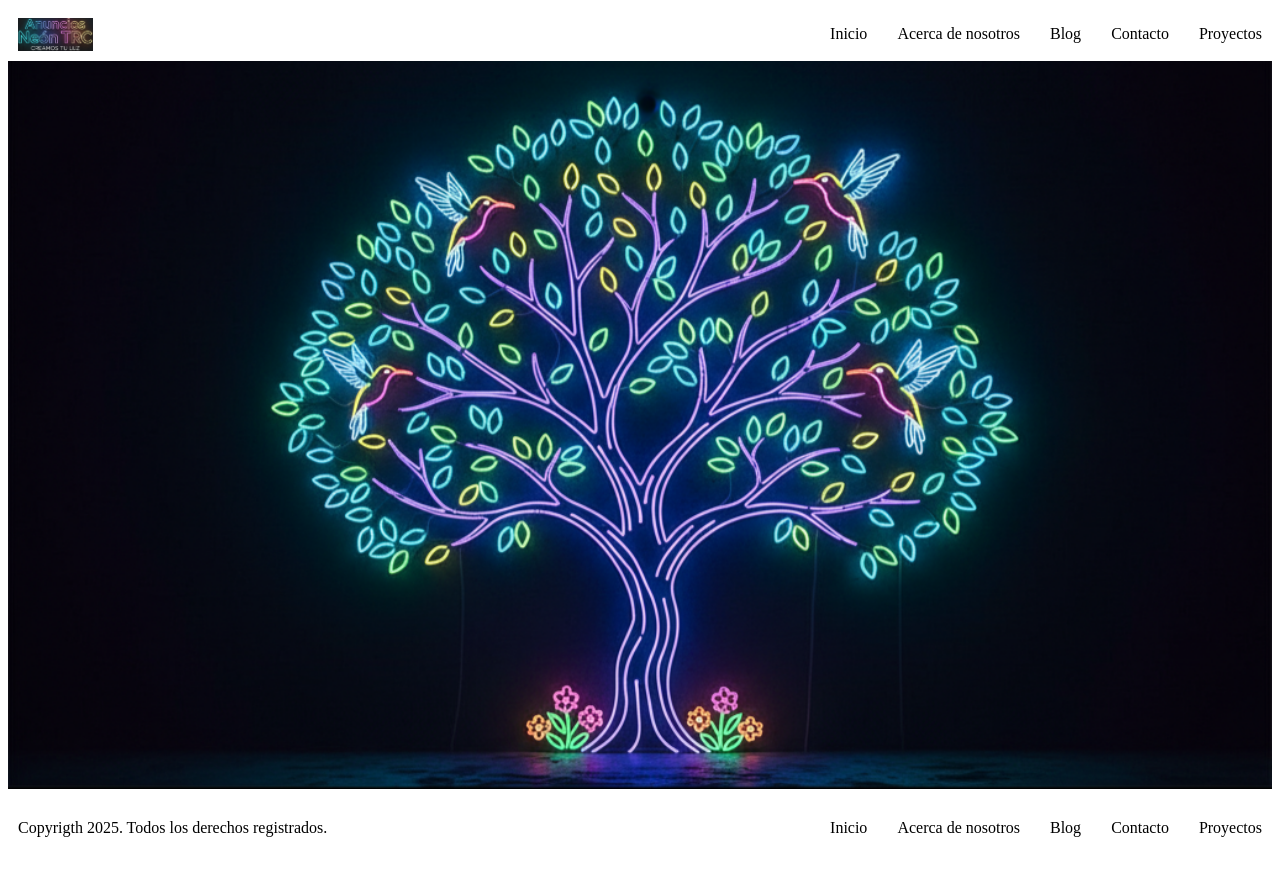
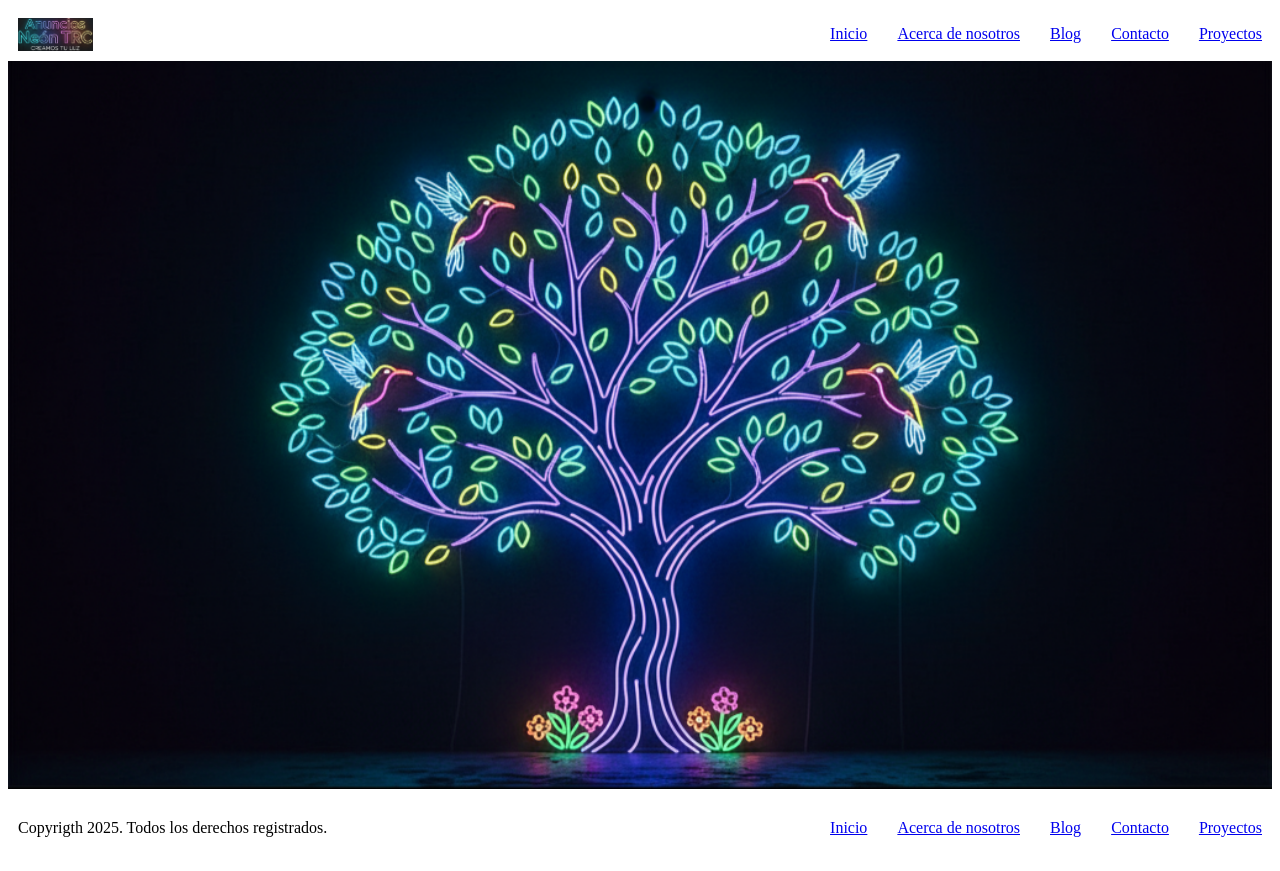
Before and after one commit to arnulfopinedo/anuncios-neon-trc, a React (Create React App) app: page / in a window 1280 px wide. Built offline with nearby package versions, Linux system fonts and the light colour scheme.

Commit message:
Activando links

```diff
--- a/src/Components/Footer/index.js
+++ b/src/Components/Footer/index.js
@@ -6,11 +6,11 @@ const Footer = () => {
                     <p>Copyrigth 2025. Todos los derechos registrados.</p>
                 </section>
                 <section className="footer-menu">
-                    <a className='footer-menu-link'>Inicio</a>
-                    <a className='footer-menu-link'>Acerca de nosotros</a>
-                    <a className='footer-menu-link'>Blog</a>
-                    <a className='footer-menu-link'>Contacto</a>
-                    <a className='footer-menu-link'>Proyectos</a>
+                    <a href="/home" className='footer-menu-link'>Inicio</a>
+                    <a href="/home" className='footer-menu-link'>Acerca de nosotros</a>
+                    <a href="/home" className='footer-menu-link'>Blog</a>
+                    <a href="/home" className='footer-menu-link'>Contacto</a>
+                    <a href="/home" className='footer-menu-link'>Proyectos</a>
                 </section>
             </footer>
         </>
--- a/src/Components/Header/index.js
+++ b/src/Components/Header/index.js
@@ -6,11 +6,11 @@ const Header = () => {
           <header className='header'>
             <img src={logotipo} alt='Logotipo'/>
             <section className='header-menu'>
-                <a className='header-menu__link'>Inicio</a>
-                <a className='header-menu__link'>Acerca de nosotros</a>
-                <a className='header-menu__link'>Blog</a>
-                <a className='header-menu__link'>Contacto</a>
-                <a className='header-menu__link'>Proyectos</a>
+                <a href="/home" className='header-menu__link'>Inicio</a>
+                <a href="/home" className='header-menu__link'>Acerca de nosotros</a>
+                <a href="/home" className='header-menu__link'>Blog</a>
+                <a href="/home" className='header-menu__link'>Contacto</a>
+                <a href="/home" className='header-menu__link'>Proyectos</a>
             </section>
           </header>
         </>
```
